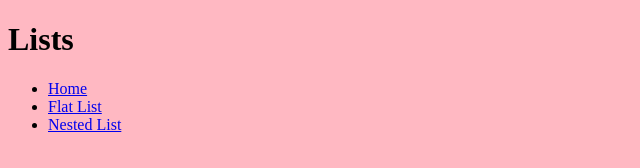
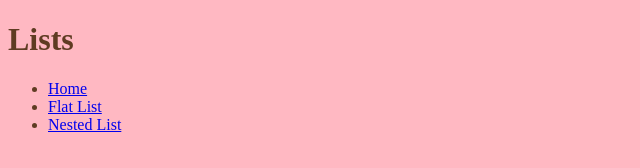
Before and after one commit to unnaph03-ux/4-lists, a plain HTML site: page index.html in a window 1280 px wide. Shown: the full height of the page, 0-640 px from the left. Drawn offline with Linux system fonts and the light colour scheme.

Commit message:
Update styles.css

```diff
--- a/styles.css
+++ b/styles.css
@@ -1,5 +1,6 @@
 html {
     background-color: rgb(255, 184, 194);
+    color: rgb(95, 59, 34);
 }
 .square-list {
     list-style-type: square;
```
